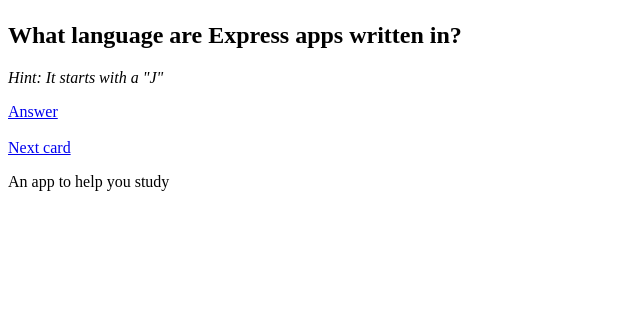
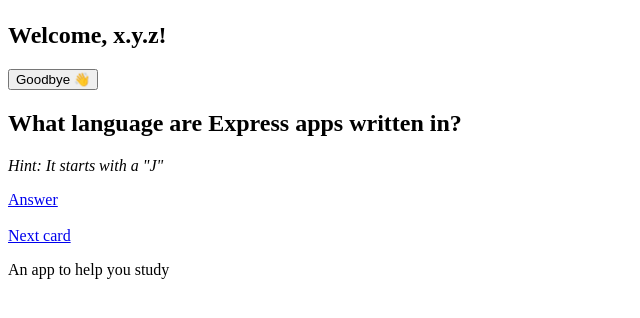
Before and after one commit to MarshaAnnon/flashcards, a Node server app: page /cards/0?side=question in a window 1280 px wide. Shown: the part 58-376 px from the top of the page, without its empty margins (0-640 px from the left). Run offline with Node 20, Linux system fonts and the light colour scheme; the visitor is signed in with stand-in values (Sample User, id 1).

Commit message:
add conditional to show welcomme or goodbye message

```diff
--- a/views/layout.pug
+++ b/views/layout.pug
@@ -4,5 +4,9 @@ html(lang="en")
     title Flashcards
   body
     include includes/header.pug
+    if name
+      h2 Welcome, #{name}!
+      form(action="/goodbye", method="POST")
+        button(type="submit") Goodbye 👋
     block content
     include includes/footer.pug
```
